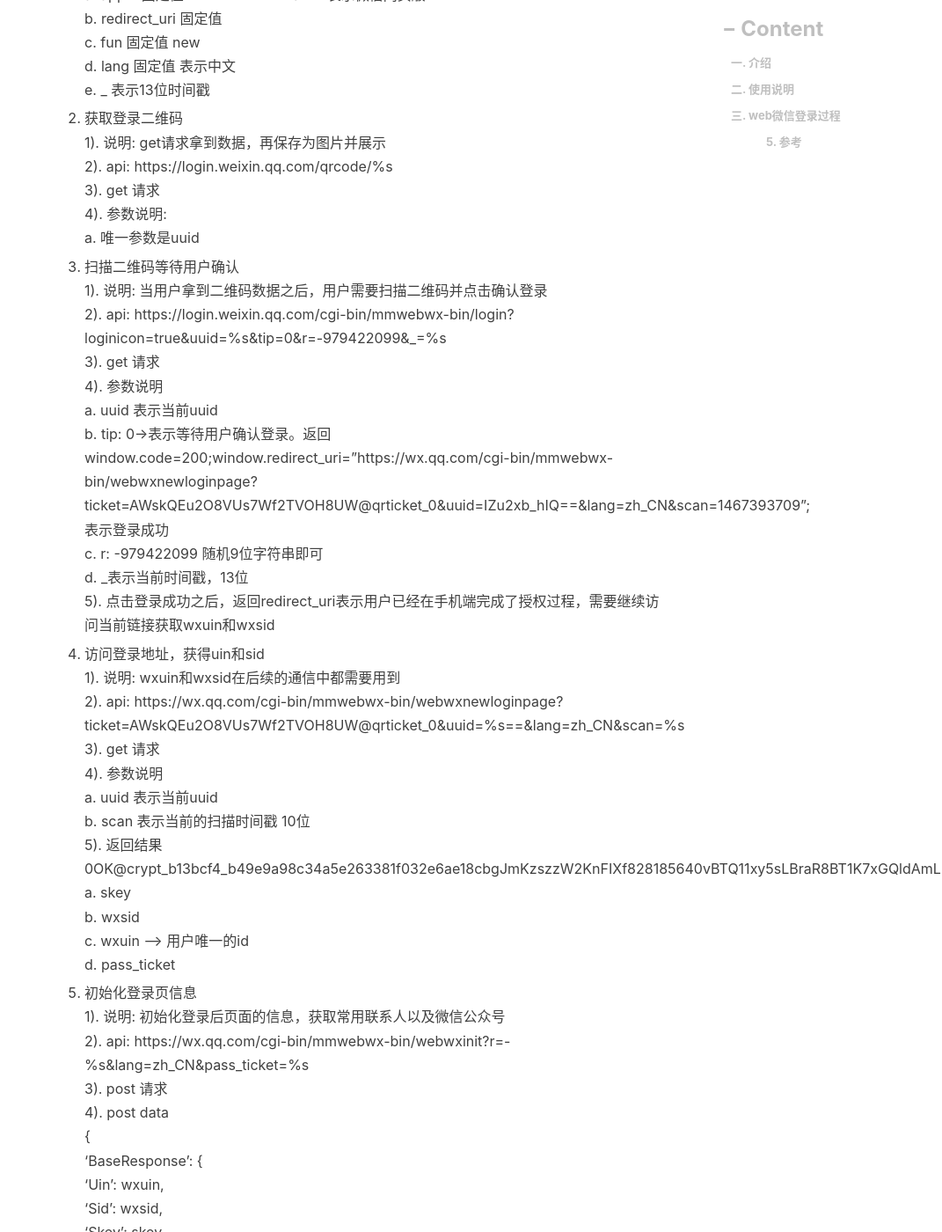
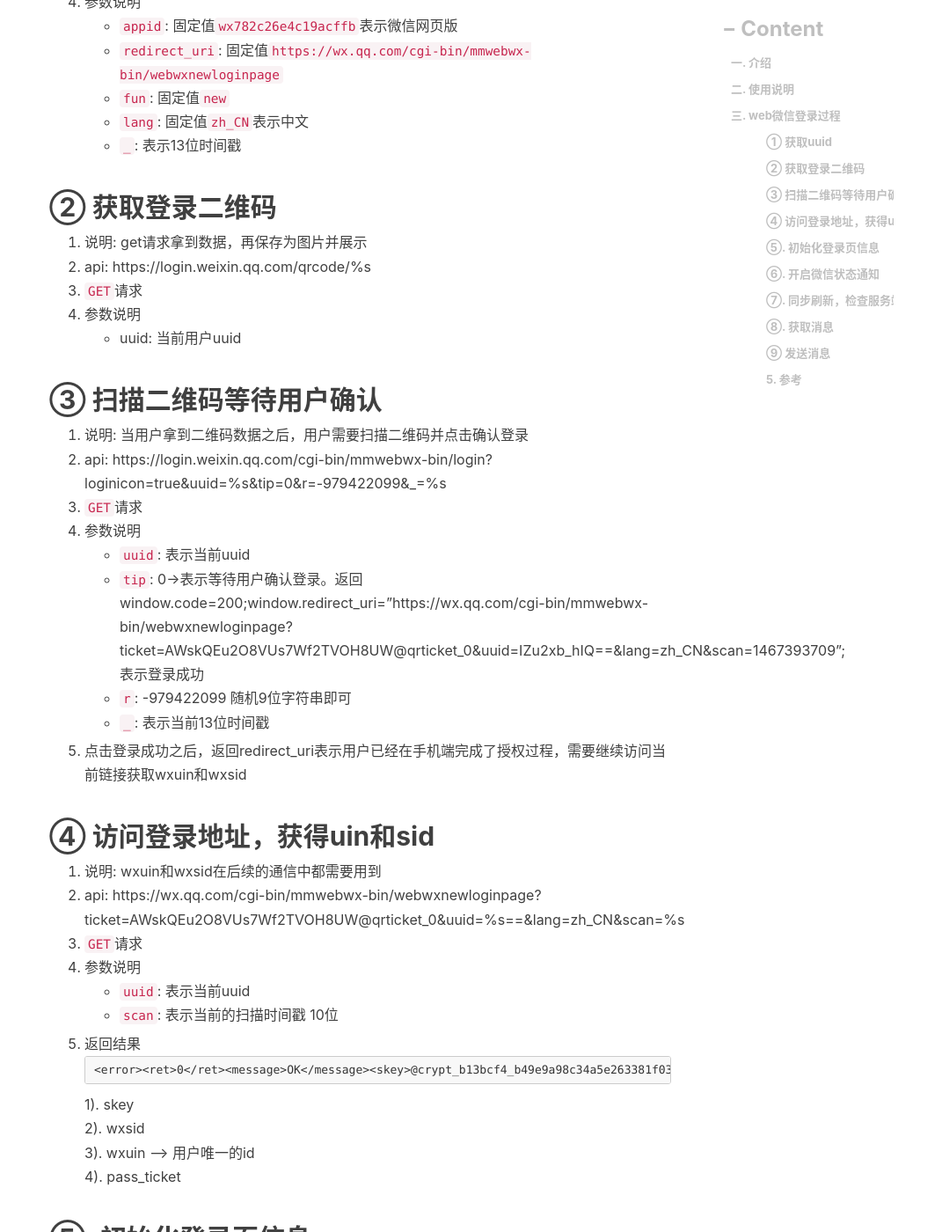
Before and after one commit to engru/chenguolin.github.io, a Jekyll site: the page built from _posts/2018-09-19-【Python-6】Python实现微信智能机器人.md, in a window 1280 px wide and 1400 px high, scrolled down 1966 px. Shown: the whole window at 88% size, without its empty margins (209-1280 px from the left). Built offline with Jekyll 4.4.1, drawn with Linux system fonts in a browser that asks for light colours; nearby versions of some CDN libraries; comment, search, counter and statistics services are not loaded; some of the changed text lies outside the part shown.

Commit message:
Update 2018-09-19-【Python-6】Python实现微信智能机器人.md

````diff
--- a/_posts/2018-09-19-【Python-6】Python实现微信智能机器人.md
+++ b/_posts/2018-09-19-【Python-6】Python实现微信智能机器人.md
@@ -41,152 +41,162 @@ tags:         #标签
 ```
 
 # 三. web微信登录过程
-1. 获取uuid
-   1). 说明: 微信Web版本不使用用户名和密码登录，而是采用二维码登录，所以服务器需要首先分配一个唯一的会话ID，用来标识当前的一次登录
-   2). api: https://login.wx.qq.com/jslogin?appid=wx782c26e4c19acffb&redirect_uri=https%3A%2F%2Fwx.qq.com%2Fcgi-bin%2Fmmwebwx-bin%2Fwebwxnewloginpage&fun=new&lang=zh_CN&_=%s
-   3). get 请求
-   3). 参数说明:
-        a. appid 固定值wx782c26e4c19acffb表示微信网页版
-        b. redirect_uri 固定值
-        c. fun 固定值 new
-        d. lang 固定值 表示中文
-        e. _ 表示13位时间戳
+## ① 获取uuid
+1. 说明: 微信Web版本不使用用户名和密码登录，而是采用二维码登录，所以服务器需要首先分配一个唯一的会话ID，用来标识当前的一次登录
+2. api: https://login.wx.qq.com/jslogin?appid=wx782c26e4c19acffb&redirect_uri=https%3A%2F%2Fwx.qq.com%2Fcgi-bin%2Fmmwebwx-bin%2Fwebwxnewloginpage&fun=new&lang=zh_CN&_=%s
+3. `GET`请求
+4. 参数说明
+    * `appid`: 固定值`wx782c26e4c19acffb`表示微信网页版
+    * `redirect_uri`: 固定值`https://wx.qq.com/cgi-bin/mmwebwx-bin/webwxnewloginpage`
+    * `fun`: 固定值`new`
+    * `lang`: 固定值`zh_CN`表示中文
+    * `_`: 表示13位时间戳
 
-2. 获取登录二维码
-   1). 说明: get请求拿到数据，再保存为图片并展示
-   2). api: https://login.weixin.qq.com/qrcode/%s
-   3). get 请求
-   4). 参数说明:
-       a. 唯一参数是uuid
+## ② 获取登录二维码
+1. 说明: get请求拿到数据，再保存为图片并展示
+2. api: https://login.weixin.qq.com/qrcode/%s
+3. `GET`请求
+4. 参数说明
+    * uuid: 当前用户uuid
 
-3. 扫描二维码等待用户确认
-   1). 说明: 当用户拿到二维码数据之后，用户需要扫描二维码并点击确认登录
-   2). api: https://login.weixin.qq.com/cgi-bin/mmwebwx-bin/login?loginicon=true&uuid=%s&tip=0&r=-979422099&_=%s
-   3). get 请求
-   4). 参数说明
-       a. uuid 表示当前uuid
-       b. tip: 0->表示等待用户确认登录。返回window.code=200;window.redirect_uri="https://wx.qq.com/cgi-bin/mmwebwx-bin/webwxnewloginpage?ticket=AWskQEu2O8VUs7Wf2TVOH8UW@qrticket_0&uuid=IZu2xb_hIQ==&lang=zh_CN&scan=1467393709"; 表示登录成功
-       c. r: -979422099 随机9位字符串即可
-       d. _表示当前时间戳，13位
-   5). 点击登录成功之后，返回redirect_uri表示用户已经在手机端完成了授权过程，需要继续访问当前链接获取wxuin和wxsid
+## ③ 扫描二维码等待用户确认
+1. 说明: 当用户拿到二维码数据之后，用户需要扫描二维码并点击确认登录
+2. api: https://login.weixin.qq.com/cgi-bin/mmwebwx-bin/login?loginicon=true&uuid=%s&tip=0&r=-979422099&_=%s
+3. `GET`请求
+4. 参数说明
+    * `uuid`: 表示当前uuid
+    * `tip`: 0->表示等待用户确认登录。返回window.code=200;window.redirect_uri="https://wx.qq.com/cgi-bin/mmwebwx-bin/webwxnewloginpage?ticket=AWskQEu2O8VUs7Wf2TVOH8UW@qrticket_0&uuid=IZu2xb_hIQ==&lang=zh_CN&scan=1467393709"; 表示登录成功
+    * `r`: -979422099 随机9位字符串即可
+    * `_`: 表示当前13位时间戳
+5. 点击登录成功之后，返回redirect_uri表示用户已经在手机端完成了授权过程，需要继续访问当前链接获取wxuin和wxsid
 
-4. 访问登录地址，获得uin和sid
-   1). 说明: wxuin和wxsid在后续的通信中都需要用到
-   2). api: https://wx.qq.com/cgi-bin/mmwebwx-bin/webwxnewloginpage?ticket=AWskQEu2O8VUs7Wf2TVOH8UW@qrticket_0&uuid=%s==&lang=zh_CN&scan=%s
-   3). get 请求
-   4). 参数说明
-       a. uuid 表示当前uuid
-       b. scan 表示当前的扫描时间戳 10位
-   5). 返回结果
-       <error><ret>0</ret><message>OK</message><skey>@crypt_b13bcf4_b49e9a98c34a5e263381f032e6ae18cb</skey><wxsid>gJmKzszzW2KnFIXf</wxsid><wxuin>828185640</wxuin><pass_ticket>vBTQ11xy5sLBraR8BT1K7xGQldAmLRSZBzylJ%2FiEVbV77SgMcNyOBj0seNho8kUM</pass_ticket><isgrayscale>1</isgrayscale></error>
-       a. skey
-       b. wxsid
-       c. wxuin --> 用户唯一的id
-       d. pass_ticket
+## ④ 访问登录地址，获得uin和sid
+1. 说明: wxuin和wxsid在后续的通信中都需要用到
+2. api: https://wx.qq.com/cgi-bin/mmwebwx-bin/webwxnewloginpage?ticket=AWskQEu2O8VUs7Wf2TVOH8UW@qrticket_0&uuid=%s==&lang=zh_CN&scan=%s
+3. `GET`请求
+4. 参数说明
+    * `uuid`: 表示当前uuid
+    * `scan`: 表示当前的扫描时间戳 10位
+5. 返回结果
+   ```
+   <error><ret>0</ret><message>OK</message><skey>@crypt_b13bcf4_b49e9a98c34a5e263381f032e6ae18cb</skey><wxsid>gJmKzszzW2KnFIXf</wxsid><wxuin>828185640</wxuin><pass_ticket>vBTQ11xy5sLBraR8BT1K7xGQldAmLRSZBzylJ%2FiEVbV77SgMcNyOBj0seNho8kUM</pass_ticket><isgrayscale>1</isgrayscale></error>
+   ```
+   1). skey
+   2). wxsid
+   3). wxuin --> 用户唯一的id
+   4). pass_ticket
 
-5. 初始化登录页信息
-   1). 说明: 初始化登录后页面的信息，获取常用联系人以及微信公众号
-   2). api: https://wx.qq.com/cgi-bin/mmwebwx-bin/webwxinit?r=-%s&lang=zh_CN&pass_ticket=%s
-   3). post 请求
-   4). post data
-       {
-          'BaseResponse': {
-              'Uin': wxuin,
-              'Sid': wxsid,
-              'Skey': skey,
-              'DeviceID': //随机串 'e'+str(random.random())[2:17]
-          }
-       }
-   5). 返回json串包含当前user的相关信息，BaseResponse内Ret位0表示成功
+## ⑤. 初始化登录页信息
+1. 说明: 初始化登录后页面的信息，获取常用联系人以及微信公众号
+2. api: https://wx.qq.com/cgi-bin/mmwebwx-bin/webwxinit?r=-%s&lang=zh_CN&pass_ticket=%s
+3. `POST`请求
+4. Post请求data格式
+   ```
+   {
+      'BaseResponse': {
+          'Uin': wxuin,
+          'Sid': wxsid,
+          'Skey': skey,
+          'DeviceID': //随机串 'e'+str(random.random())[2:17]
+      }
+   }
+   ```
+5. 返回json串包含当前user的相关信息，BaseResponse内Ret位0表示成功
 
-6. 开启微信状态通知
-   1). 说明: 有新消息通知的时候会显示
-   2). api:  https://wx.qq.com/cgi-bin/mmwebwx-bin/webwxstatusnotify?lang=zh_CN&pass_ticket=%s
-   3). post 请求
-   4). post data
-       {
-          'BaseResponse': {
-              'Uin': wxuin,
-              'Sid': wxsid,
-              'Skey': skey,
-              'DeviceID': //随机串 'e'+str(random.random())[2:17]
-          }
-          'ClientMsgId': 13位时间戳,
-          'Code': 3  //固定值
-          'FromUserName':  userNmae, //从初始化登录信息那边取到
-          'ToUserName': userNmae, //从初始化登录信息那边取到
-       }
+## ⑥. 开启微信状态通知
+1. 说明: 有新消息通知的时候会显示
+2. api:  https://wx.qq.com/cgi-bin/mmwebwx-bin/webwxstatusnotify?lang=zh_CN&pass_ticket=%s
+3. `POST`请求
+4. Post请求data格式
+   ```
+   {
+      'BaseResponse': {
+          'Uin': wxuin,
+          'Sid': wxsid,
+          'Skey': skey,
+          'DeviceID': //随机串 'e'+str(random.random())[2:17]
+      }
+      'ClientMsgId': 13位时间戳,
+      'Code': 3  //固定值
+      'FromUserName':  userNmae, //从初始化登录信息那边取到
+      'ToUserName': userNmae, //从初始化登录信息那边取到
+   }
+   ```
    5). 返回json串，BaseResponse内Ret位0表示成功
 
-7. 同步刷新，检查服务端消息
-   1). 说明: 为了实时取到消息，需要客户端不断发送请求给服务端查询
-   2). api: https://webpush.wx.qq.com/cgi-bin/mmwebwx-bin/synccheck?r=%s&skey=%s&sid=%s&uin=%s&deviceid=%s&synckey=%s&_=%s
-   3). get 请求
-   4). 参数说明
-       a. r --> 13位时间戳
-       b. skey 同上,需要url quote
-       c. sid 同上
-       d. devicedid 同上
-       e. synckey由 初始化登录页面信息返回串中Sync的list列表组成, 需要url quote
-       f. _ 13位时间戳
-   5). 返回值
-       window.synccheck={retcode:"xxx",selector:"xxx"}
-       retcode:
-       a. 0 正常
-       b. 1100 失败/登出微信
-       c. 1101 从其它设备登录微信网页版
-       selector:
-       a. 0 正常
-       b. 2 新的消息
-       c. 7 手机操作了微信
+## ⑦. 同步刷新，检查服务端消息
+1. 说明: 为了实时取到消息，需要客户端不断发送请求给服务端查询
+2. api: https://webpush.wx.qq.com/cgi-bin/mmwebwx-bin/synccheck?r=%s&skey=%s&sid=%s&uin=%s&deviceid=%s&synckey=%s&_=%s
+3. `GET` 请求
+4. 参数说明
+    * `r`: 13位时间戳
+    * `b`: skey 同上,需要url quote
+    * `c`: sid 同上
+    * `d`: devicedid 同上
+    * `e`: synckey由 初始化登录页面信息返回串中Sync的list列表组成, 需要url quote
+    * `f`: _ 13位时间戳
+ 5. 返回值 `window.synccheck={retcode:"xxx",selector:"xxx"}`
+    ```
+    retcode:
+    1). 0 正常
+    2). 1100 失败/登出微信
+    3). 1101 从其它设备登录微信网页版
 
-8. 获取消息
-   1). 说明: 根据同步刷新的接口拿到当前的状态后，如果是新的消息，需要获取新的消息
-   2). api: https://wx.qq.com/cgi-bin/mmwebwx-bin/webwxsync?sid=%s&skey=%s&pass_ticket=%s
-   3). 返回json串
-       a. BaseResponse，Ret位0表示返回成功
-       b. AddMsgCount 表示新消息个数
-       c. AddMsgList 表示新消息列表
-          MsgType 	说明
-          1 	文本消息
-          3 	图片消息
-          34 	语音消息
-          37 	VERIFYMSG
-          40 	POSSIBLEFRIEND_MSG
-          42 	共享名片
-          43 	视频通话消息
-          47 	动画表情
-          48 	位置消息
-          49 	分享链接
-          50 	VOIPMSG
-          51 	微信初始化消息
-          52 	VOIPNOTIFY
-          53 	VOIPINVITE
-          62 	小视频
-          9999 	SYSNOTICE
-          10000 	系统消息
-          10002 	撤回消息
+    selector:
+    1). 0 正常
+    2). 2 新的消息
+    3). 7 手机操作了微信
+    ```
 
-9. 发送消息
-   1). 说明: 发送数据给指定用户,包括群聊等
-   2). api: https://wx.qq.com/cgi-bin/mmwebwx-bin/webwxsendmsg
-   3). post 请求
-   4). post data
-       {
-          'BaseResponse': {
-              'Uin': wxuin,
-              'Sid': wxsid,
-              'Skey': skey,
-              'DeviceID': //随机串 'e'+str(random.random())[2:17]
-          }
-          'Type': //消息类型，同上
-          'Content': //消息内容
-          'FromUserName':  //发送用户
-          'ToUserName': //接受用户
-          'LocalID':  //13位时间戳+4位随机数
-          'ClientMsgId': //同LocalId
+## ⑧. 获取消息
+1. 说明: 根据同步刷新的接口拿到当前的状态后，如果是新的消息，需要获取新的消息
+2. api: https://wx.qq.com/cgi-bin/mmwebwx-bin/webwxsync?sid=%s&skey=%s&pass_ticket=%s
+3. `GET`请求
+4. 返回json串
+    * BaseResponse，Ret位0表示返回成功
+    * AddMsgCount 表示新消息个数
+    * AddMsgList 表示新消息列表，MsgType说明
+        * 1: 文本消息
+        * 3: 图片消息
+        * 34: 语音消息
+        * 37: VERIFYMSG
+        * 40: POSSIBLEFRIEND_MSG
+        * 42: 共享名片
+        * 43: 视频通话消息
+        * 47: 动画表情
+        * 48: 位置消息
+        * 49: 分享链接
+        * 50: VOIPMSG
+        * 51: 微信初始化消息
+        * 52: VOIPNOTIFY
+        * 53: VOIPINVITE
+        * 62: 小视频
+        * 9999: SYSNOTICE
+        * 10000: 系统消息
+        * 10002: 撤回消息
+
+## ⑨ 发送消息
+1. 说明: 发送数据给指定用户，包括群聊等
+2. api: https://wx.qq.com/cgi-bin/mmwebwx-bin/webwxsendmsg
+3. `POST` 请求
+4. Post请求data格式
+   ```
+   {
+       'BaseResponse': {
+           'Uin': wxuin,
+           'Sid': wxsid,
+           'Skey': skey,
+           'DeviceID': //随机串 'e'+str(random.random())[2:17]
        }
-   5). 返回json串，BaseResponse内Ret位0表示成功
+       'Type': //消息类型，同上
+       'Content': //消息内容
+       'FromUserName':  //发送用户
+       'ToUserName': //接受用户
+       'LocalID':  //13位时间戳+4位随机数
+       'ClientMsgId': //同LocalId
+   }
+   ```
+5. 返回json串，BaseResponse内Ret位0表示成功
 
 ## 5. 参考
 1. https://github.com/xiangzhai/qwx/blob/master/doc/protocol.md
````
